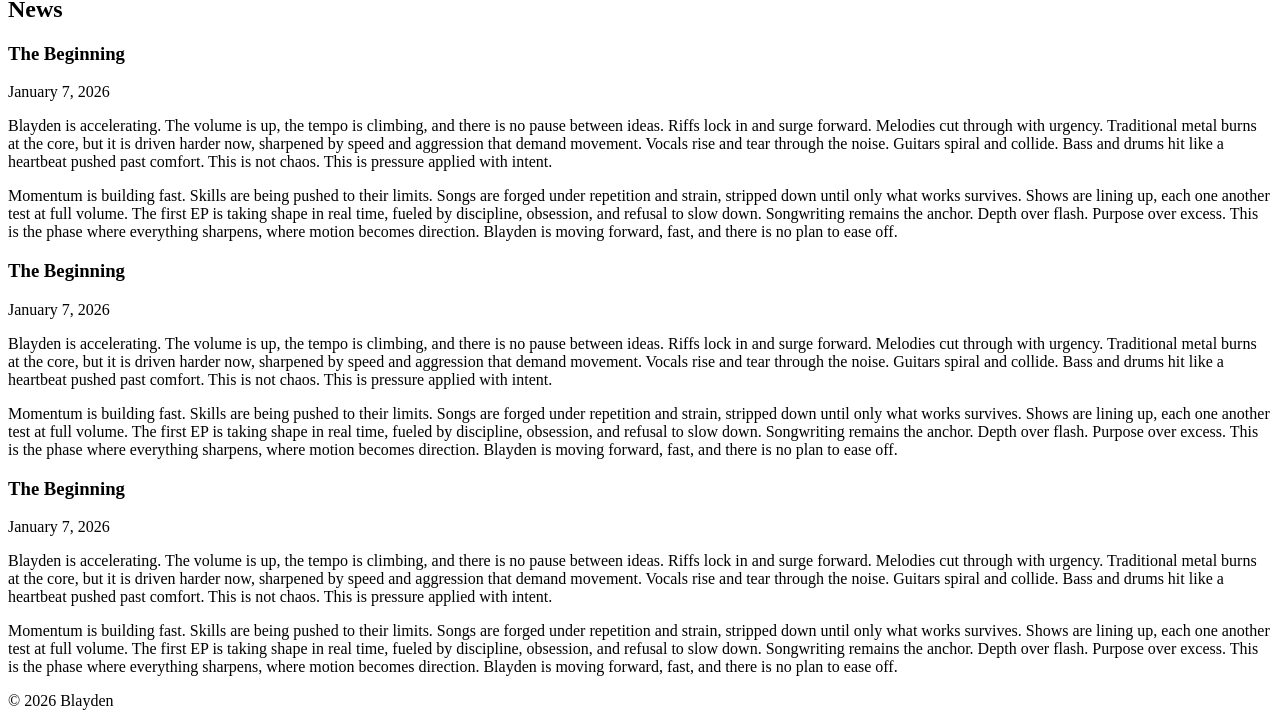
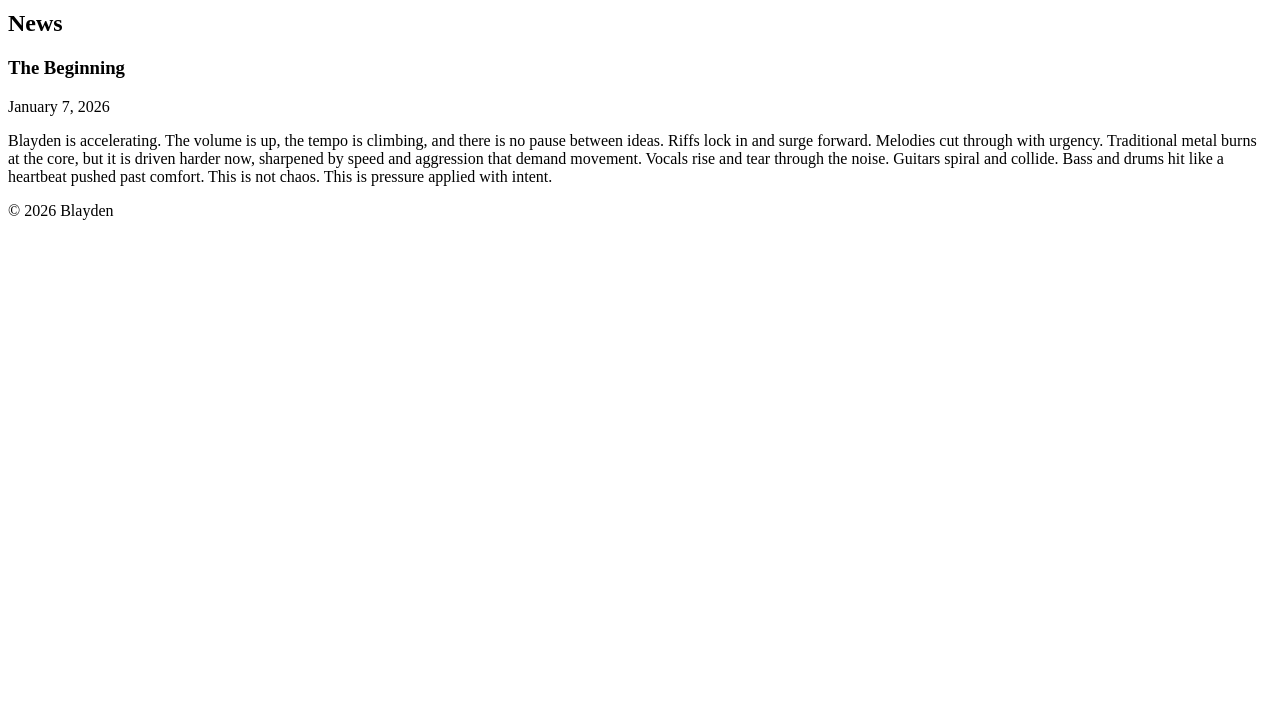
Before and after one commit to stemon90/blayden-website, a plain HTML site: page index.html in a window 1280 px wide. Shown: the part 238-964 px from the top of the page. After the commit the page ends 800 px from the top, so only its background shows below. Drawn offline with Linux system fonts and the light colour scheme.

Commit message:
Update index.html

```diff
--- a/index.html
+++ b/index.html
@@ -1,28 +1,39 @@
-<!DOCTYPE html>
+<!doctype html>
 <html lang="en">
   <head>
-    <link rel="stylesheet" href="./css/style.css" />
     <meta charset="UTF-8" />
     <meta name="viewport" content="width=device-width, initial-scale=1.0" />
     <title>Blayden | Home</title>
+
+    <link rel="stylesheet" href="./css/style.css" />
+
     <script
       src="https://kit.fontawesome.com/73e3dd8dd3.js"
       crossorigin="anonymous"
+      defer
     ></script>
+
+    <meta
+      name="description"
+      content="Blayden official website: news, shows, music, and merch."
+    />
   </head>
+
   <body>
+    <a class="skip-link" href="#main">Skip to content</a>
+
     <header>
       <a href="./index.html">
         <img
-          src="./assets/images/blaydenlogoblk.png"
+          id="blayden-logo"
+          src="./assets/images/blaydenlogowht.png"
           alt="Blayden"
-          height="200"
         />
       </a>
-      <h1 class="visually-hidden">Blayden</h1>
-      <nav aria-label="Primary">
+
+      <nav>
         <ul>
-          <li><a href="./index.html">Home</a></li>
+          <li><a href="./index.html" aria-current="page">Home</a></li>
           <li><a href="./about.html">About</a></li>
           <li><a href="./shows.html">Shows</a></li>
           <li><a href="./music.html">Music</a></li>
@@ -32,11 +43,13 @@
       </nav>
     </header>
 
-    <main>
-      <section>
-        <h2>News</h2>
+    <main id="main">
+      <h1 class="visually-hidden">Blayden News</h1>
 
-        <article>
+      <section aria-labelledby="news-heading">
+        <h2 id="news-heading">News</h2>
+
+        <article class="article-panel">
           <header>
             <h3>The Beginning</h3>
             <time datetime="2026-01-07">January 7, 2026</time>
@@ -52,73 +65,6 @@
             heartbeat pushed past comfort. This is not chaos. This is pressure
             applied with intent.
           </p>
-
-          <p>
-            Momentum is building fast. Skills are being pushed to their limits.
-            Songs are forged under repetition and strain, stripped down until
-            only what works survives. Shows are lining up, each one another test
-            at full volume. The first EP is taking shape in real time, fueled by
-            discipline, obsession, and refusal to slow down. Songwriting remains
-            the anchor. Depth over flash. Purpose over excess. This is the phase
-            where everything sharpens, where motion becomes direction. Blayden
-            is moving forward, fast, and there is no plan to ease off.
-          </p>
-        </article>
-        <article>
-          <header>
-            <h3>The Beginning</h3>
-            <time datetime="2026-01-07">January 7, 2026</time>
-          </header>
-
-          <p>
-            Blayden is accelerating. The volume is up, the tempo is climbing,
-            and there is no pause between ideas. Riffs lock in and surge
-            forward. Melodies cut through with urgency. Traditional metal burns
-            at the core, but it is driven harder now, sharpened by speed and
-            aggression that demand movement. Vocals rise and tear through the
-            noise. Guitars spiral and collide. Bass and drums hit like a
-            heartbeat pushed past comfort. This is not chaos. This is pressure
-            applied with intent.
-          </p>
-
-          <p>
-            Momentum is building fast. Skills are being pushed to their limits.
-            Songs are forged under repetition and strain, stripped down until
-            only what works survives. Shows are lining up, each one another test
-            at full volume. The first EP is taking shape in real time, fueled by
-            discipline, obsession, and refusal to slow down. Songwriting remains
-            the anchor. Depth over flash. Purpose over excess. This is the phase
-            where everything sharpens, where motion becomes direction. Blayden
-            is moving forward, fast, and there is no plan to ease off.
-          </p>
-        </article>
-        <article>
-          <header>
-            <h3>The Beginning</h3>
-            <time datetime="2026-01-07">January 7, 2026</time>
-          </header>
-
-          <p>
-            Blayden is accelerating. The volume is up, the tempo is climbing,
-            and there is no pause between ideas. Riffs lock in and surge
-            forward. Melodies cut through with urgency. Traditional metal burns
-            at the core, but it is driven harder now, sharpened by speed and
-            aggression that demand movement. Vocals rise and tear through the
-            noise. Guitars spiral and collide. Bass and drums hit like a
-            heartbeat pushed past comfort. This is not chaos. This is pressure
-            applied with intent.
-          </p>
-
-          <p>
-            Momentum is building fast. Skills are being pushed to their limits.
-            Songs are forged under repetition and strain, stripped down until
-            only what works survives. Shows are lining up, each one another test
-            at full volume. The first EP is taking shape in real time, fueled by
-            discipline, obsession, and refusal to slow down. Songwriting remains
-            the anchor. Depth over flash. Purpose over excess. This is the phase
-            where everything sharpens, where motion becomes direction. Blayden
-            is moving forward, fast, and there is no plan to ease off.
-          </p>
         </article>
       </section>
     </main>
```
